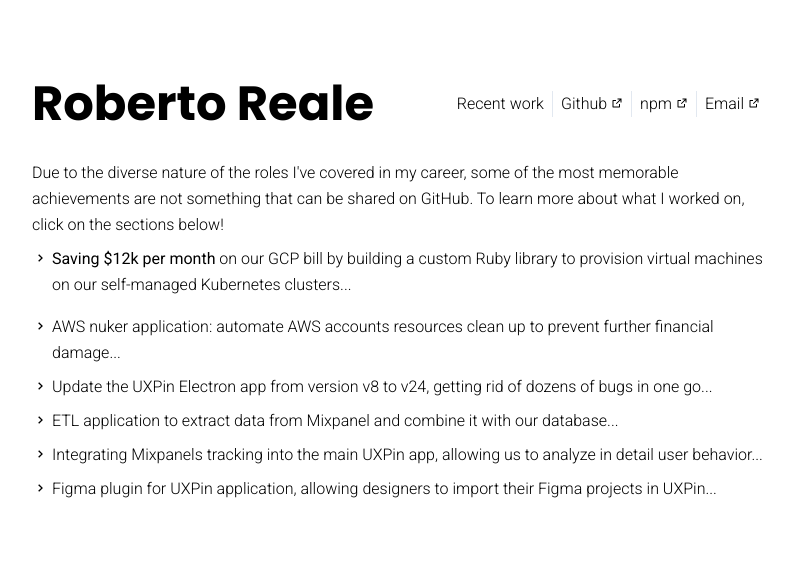
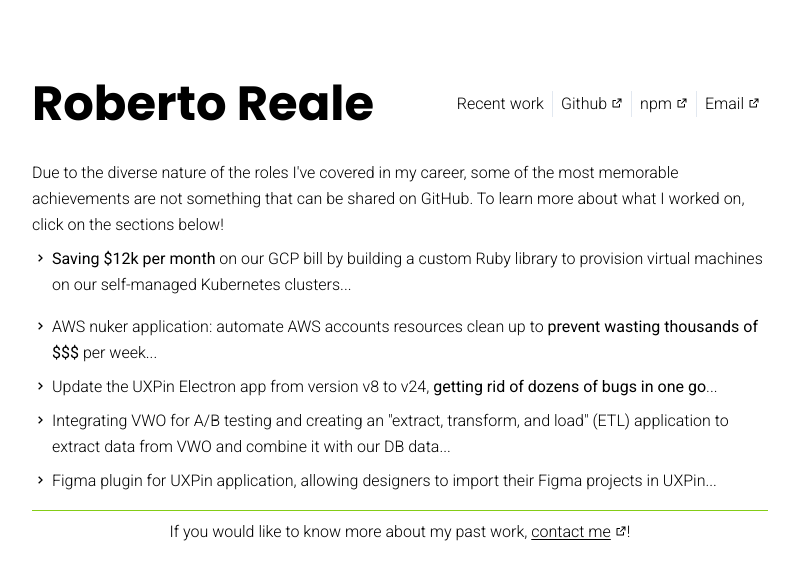
Before and after one commit to sickdyd/roberto-reale-ja, a Next.js app: page /recent-work in a window 1280 px wide. Shown: the top 580 px of the page, without its empty margins (240-1039 px from the left). Built offline with nearby package versions, Linux system fonts and the light colour scheme.

Commit message:
Update recent-work copy

```diff
--- a/app/recent-work/page.tsx
+++ b/app/recent-work/page.tsx
@@ -17,6 +17,16 @@ export default function RecentWork() {
         below!
       </p>
       <ExpandableItems projects={projects} />
+      <p className="mt-4 border-t border-lime-500 pt-2 text-center">
+        If you would like to know more about my past work,{" "}
+        <LinkWithIcon
+          href="mailto:roberto.reale.ja@gmail.com"
+          aria-label="Send email to Roberto Reale"
+        >
+          contact me
+        </LinkWithIcon>
+        !
+      </p>
     </>
   );
 }
@@ -120,157 +130,238 @@ const projects: Project[] = [
     ),
   },
   {
-    title:
-      "AWS nuker application: automate AWS accounts resources clean up to prevent further financial damage...",
+    title: (
+      <>
+        AWS nuker application: automate AWS accounts resources clean up to{" "}
+        <b>prevent wasting thousands of $$$</b> per week...
+      </>
+    ),
+    contents: (
+      <>
+        <h3>The challenge</h3>
+        <span>
+          Some of our customers at{" "}
+          <LinkWithIcon
+            href="https://www.trueability.com"
+            target="_blank"
+            aria-label="Visit TrueAbility"
+          >
+            TrueAbility
+          </LinkWithIcon>
+          , require to provision additional resources on AWS in order to create
+          a viable environment to test the candidate's skills. The initial
+          testing phase was manageable, but after the product went to
+          production, due to the inability to automatically delete unused /
+          dangling resources on AWS, we saw a significant and steady increase in
+          our AWS bill. The clean up process was manual, which was
+          time-consuming and tedious. I was tasked with creating an automated
+          solution to fix the problem.
+        </span>
+        <h3>Steps, challenges and notable achievements</h3>
+        <ul className="list-inside list-disc">
+          <li>
+            Collaboration with{" "}
+            <LinkWithIcon href="https://www.hashicorp.com/" target="_blank">
+              HashiCorp
+            </LinkWithIcon>{" "}
+            dev team to investigate available tools:{" "}
+            <LinkWithIcon
+              href="https://github.com/rebuy-de/aws-nuke"
+              target="_blank"
+            >
+              aws-nuke
+            </LinkWithIcon>{" "}
+            was the tool picked up for deleting resources on AWS{" "}
+          </li>
+          <li>
+            Created a separate microservice with an Express.js server serving an
+            API endpoint accepting a payload with an array of AWS account IDs to
+            be cleared up
+          </li>
+          <li>
+            Created a worker on Ruby on Rails to collect all <i>nukeable</i>{" "}
+            accounts and send them to the Express.js server
+          </li>
+          <li>
+            Added calls to the microservice in strategic points in the
+            provisioning flow to immediately remove unused resources
+          </li>
+          <li>
+            Identified a set of resources that are not supported on aws-nuke and
+            implemented a custom solution to delete them with aws-cli from the
+            microservice
+          </li>
+          <li>
+            The costs became the minimum necessary to run the test environments,{" "}
+            <b>from an average of $300 to a few bucks per day</b> 🏁
+          </li>
+        </ul>
+      </>
+    ),
+  },
+  {
+    title: (
+      <>
+        Update the UXPin Electron app from version v8 to v24,{" "}
+        <b>getting rid of dozens of bugs in one go</b>...
+      </>
+    ),
     contents: (
       <>
         <h3>Context</h3>
         <span>
-          At{" "}
-          <a href="https://www.trueability.com" target="_blank">
-            TrueAbility
-          </a>{" "}
-          we provision ephemeral test environments that comprehend two or more
-          virtual machines used by candiates to demonstrate their skills by
-          completing a set of tasks in order to get a certificate. Among our
-          customers we have Google, DigitalOcean, Elastic, HashiCorp, VMWare,
-          Canonical and more. We have the capability to provision our test
-          environment on several providers, such as Rackspace, AWS, GCP and
-          Packet. Provisioning those environments on Google Cloud Platform
-          became our main expense. During 2023/2024, we completed the
-          installation of several self-managed Kubernetes clusters worldwide.
-          Once our our brand new clusters became available, we decided to
-          migrate the provisioning to them, with the aim of reducing our GCP
-          bill to zero. I was tasked with leading the migration project.
+          <LinkWithIcon href="https://www.uxpin.com" target="_blank">
+            UXPin
+          </LinkWithIcon>{" "}
+          is a tool used to create interactive prototypes for websites. One of
+          the features they offer, is a desktop application built with{" "}
+          <LinkWithIcon href="https://www.electronjs.org/" target="_blank">
+            Electron
+          </LinkWithIcon>
+          . The app was stuck on version 8, which meant also that the Chrome
+          version running in it was wildly outdated, causing several bugs in the
+          application. I was tasked with updating the app to the latest version
+          of Electron.
         </span>
         <h3>Steps, challenges and notable achievements</h3>
-        <div>
-          <p>- ....</p>
-        </div>
+        <ul className="list-inside list-disc">
+          <li>
+            Upgrading the Electron dependency directly was a titanic task,
+            therefore I decided to update the dependency with increases of 1
+            major version at a time. This allowed me to identify and fix the
+            compatibility issues with the legacy code bit by bit, making it
+            easier by tracking the changes in the Electron release notes
+          </li>
+          <li>
+            The security features in Electron changed drastically even just from
+            version 8 to version 9 (
+            <LinkWithIcon
+              href="https://www.electronjs.org/blog/electron-9-0#change-the-default-of-contextisolation-from-false-to-true-starting-in-electron-10"
+              target="_blank"
+            >
+              contextIsolation
+            </LinkWithIcon>
+            ) and I had to compromise between security and compatibility with
+            the existing code to be able to deliver the update in a reasonable
+            time
+          </li>
+          <li>
+            Another security feature implemented was to remove support for
+            complex objects when using the{" "}
+            <LinkWithIcon
+              href="https://www.electronjs.org/docs/latest/api/ipc-renderer"
+              target="_blank"
+            >
+              ipcRenderer
+            </LinkWithIcon>{" "}
+            ; to solve this, I had to update the code to serialize complex
+            objects when using it
+          </li>
+          <li>
+            After a few weeks of intense work and several fixes, the app was
+            updated to the latest available version at the time. As a "side"
+            effect <b>Chrome was updated from version 80 to version 110</b>!
+            Needless to say, several bugs were solved allowing us to close right
+            away a few dozens of tickets. This had a direct impact on the user
+            experience and the feedback from our user base was overwhelmingly
+            positive 🙂
+          </li>
+        </ul>
       </>
     ),
   },
   {
-    title:
-      "Update the UXPin Electron app from version v8 to v24, getting rid of dozens of bugs in one go...",
+    title: (
+      <>
+        Integrating VWO for A/B testing and creating an "extract, transform, and
+        load" (ETL) application to extract data from VWO and combine it with our
+        DB data...
+      </>
+    ),
     contents: (
       <>
         <h3>Context</h3>
         <span>
-          At{" "}
-          <a href="https://www.trueability.com" target="_blank">
-            TrueAbility
-          </a>{" "}
-          we provision ephemeral test environments that comprehend two or more
-          virtual machines used by candiates to demonstrate their skills by
-          completing a set of tasks in order to get a certificate. Among our
-          customers we have Google, DigitalOcean, Elastic, HashiCorp, VMWare,
-          Canonical and more. We have the capability to provision our test
-          environment on several providers, such as Rackspace, AWS, GCP and
-          Packet. Provisioning those environments on Google Cloud Platform
-          became our main expense. During 2023/2024, we completed the
-          installation of several self-managed Kubernetes clusters worldwide.
-          Once our our brand new clusters became available, we decided to
-          migrate the provisioning to them, with the aim of reducing our GCP
-          bill to zero. I was tasked with leading the migration project.
+          Our marketing team at UXPin was enthusiastic about conducting an A/B
+          test on two distinct iterations of the pricing page. Each version
+          featured substantial UI enhancements designed to optimize customer
+          acquisition and conversion rates. The tool picked up for the task was{" "}
+          <LinkWithIcon href="https://vwo.com/" target="_blank">
+            VWO
+          </LinkWithIcon>
+          .
         </span>
         <h3>Steps, challenges and notable achievements</h3>
-        <div>
-          <p>- ....</p>
-        </div>
+        <ul className="list-inside list-disc">
+          <li>
+            VWO allows editing views and display one of several views depending
+            on the segment of users. The first challenge was implementing
+            several quite complicated changes to the pricing page html/css using
+            the VWO provided UI to reflect the new designs. The tools provided
+            by VWO have some limitations, but after some battling with the CSS
+            and a few hacks, the new designs were implemented. Attaching
+            triggers to the buttons was tricky as well, given that they would
+            change radically depending on what type of account the user had.
+            After adding specific identifiers and custom attributes to the
+            buttons, the triggers were set up correctly.
+          </li>
+          <li>
+            Data collection: VWO allows to download CSS files containing the
+            data collected, however we needed to join their data with what was
+            already in our database. To do so, I created a new Node.js
+            application that would do the follow:
+            <br />
+            - download/extract/parse the VWO data
+            <br />
+            - fetch the data from our DB
+            <br />
+            - merge the data from the two sources
+            <br />
+            - generate a new CSV file and zip it
+            <br />- sending an email to the designed recipient
+          </li>
+        </ul>
       </>
     ),
   },
   {
-    title:
-      "ETL application to extract data from Mixpanel and combine it with our database...",
+    title: (
+      <>
+        Figma plugin for UXPin application, allowing designers to import their
+        Figma projects in UXPin...
+      </>
+    ),
     contents: (
       <>
         <h3>Context</h3>
         <span>
-          At{" "}
-          <a href="https://www.trueability.com" target="_blank">
-            TrueAbility
-          </a>{" "}
-          we provision ephemeral test environments that comprehend two or more
-          virtual machines used by candiates to demonstrate their skills by
-          completing a set of tasks in order to get a certificate. Among our
-          customers we have Google, DigitalOcean, Elastic, HashiCorp, VMWare,
-          Canonical and more. We have the capability to provision our test
-          environment on several providers, such as Rackspace, AWS, GCP and
-          Packet. Provisioning those environments on Google Cloud Platform
-          became our main expense. During 2023/2024, we completed the
-          installation of several self-managed Kubernetes clusters worldwide.
-          Once our our brand new clusters became available, we decided to
-          migrate the provisioning to them, with the aim of reducing our GCP
-          bill to zero. I was tasked with leading the migration project.
+          One of the main competitors of{" "}
+          <LinkWithIcon href="https://www.uxpin.com" target="_blank">
+            UXPin
+          </LinkWithIcon>{" "}
+          is Figma, a widely used tool for Web Designers. In order to shift some
+          of their user base to UXPin, we decided to create a Figma plugin that
+          would allow designers to easily import their projects to UXPin. I was
+          paired with a fellow developer (creator of{" "}
+          <LinkWithIcon href="https://bestofjs.org/" target="_blank">
+            The Best of JS
+          </LinkWithIcon>
+          ) on picking up the work left from a previous external collaborator:
+          together we built the final version of the{" "}
+          <LinkWithIcon
+            href="https://www.figma.com/community/plugin/1133387866564475565/uxpin-copy-paste-prototype"
+            target="_blank"
+          >
+            UXPin Figma plugin
+          </LinkWithIcon>
+          .
         </span>
         <h3>Steps, challenges and notable achievements</h3>
-        <div>
-          <p>- ....</p>
-        </div>
-      </>
-    ),
-  },
-  {
-    title:
-      "Integrating Mixpanels tracking into the main UXPin app, allowing us to analyze in detail user behavior...",
-    contents: (
-      <>
-        <h3>Context</h3>
-        <span>
-          At{" "}
-          <a href="https://www.trueability.com" target="_blank">
-            TrueAbility
-          </a>{" "}
-          we provision ephemeral test environments that comprehend two or more
-          virtual machines used by candiates to demonstrate their skills by
-          completing a set of tasks in order to get a certificate. Among our
-          customers we have Google, DigitalOcean, Elastic, HashiCorp, VMWare,
-          Canonical and more. We have the capability to provision our test
-          environment on several providers, such as Rackspace, AWS, GCP and
-          Packet. Provisioning those environments on Google Cloud Platform
-          became our main expense. During 2023/2024, we completed the
-          installation of several self-managed Kubernetes clusters worldwide.
-          Once our our brand new clusters became available, we decided to
-          migrate the provisioning to them, with the aim of reducing our GCP
-          bill to zero. I was tasked with leading the migration project.
-        </span>
-        <h3>Steps, challenges and notable achievements</h3>
-        <div>
-          <p>- ....</p>
-        </div>
-      </>
-    ),
-  },
-  {
-    title:
-      "Figma plugin for UXPin application, allowing designers to import their Figma projects in UXPin...",
-    contents: (
-      <>
-        <h3>Context</h3>
-        <span>
-          At{" "}
-          <a href="https://www.trueability.com" target="_blank">
-            TrueAbility
-          </a>{" "}
-          we provision ephemeral test environments that comprehend two or more
-          virtual machines used by candiates to demonstrate their skills by
-          completing a set of tasks in order to get a certificate. Among our
-          customers we have Google, DigitalOcean, Elastic, HashiCorp, VMWare,
-          Canonical and more. We have the capability to provision our test
-          environment on several providers, such as Rackspace, AWS, GCP and
-          Packet. Provisioning those environments on Google Cloud Platform
-          became our main expense. During 2023/2024, we completed the
-          installation of several self-managed Kubernetes clusters worldwide.
-          Once our our brand new clusters became available, we decided to
-          migrate the provisioning to them, with the aim of reducing our GCP
-          bill to zero. I was tasked with leading the migration project.
-        </span>
-        <h3>Steps, challenges and notable achievements</h3>
-        <div>
-          <p>- ....</p>
-        </div>
+        <ul className="list-inside list-disc">
+          <li>Tons of fixes / refactors on the pre existing code</li>
+          <li>Mapping each Figma element attribute to UXPin</li>
+          <li></li>
+        </ul>
       </>
     ),
   },
```
